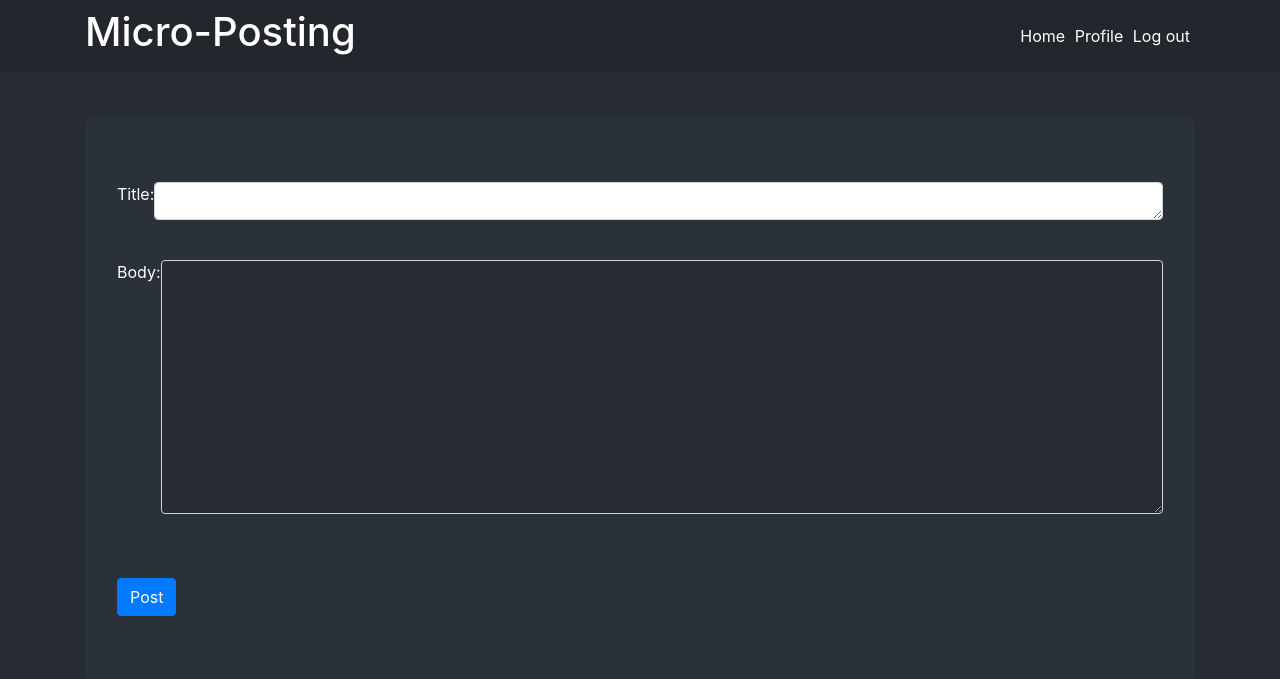
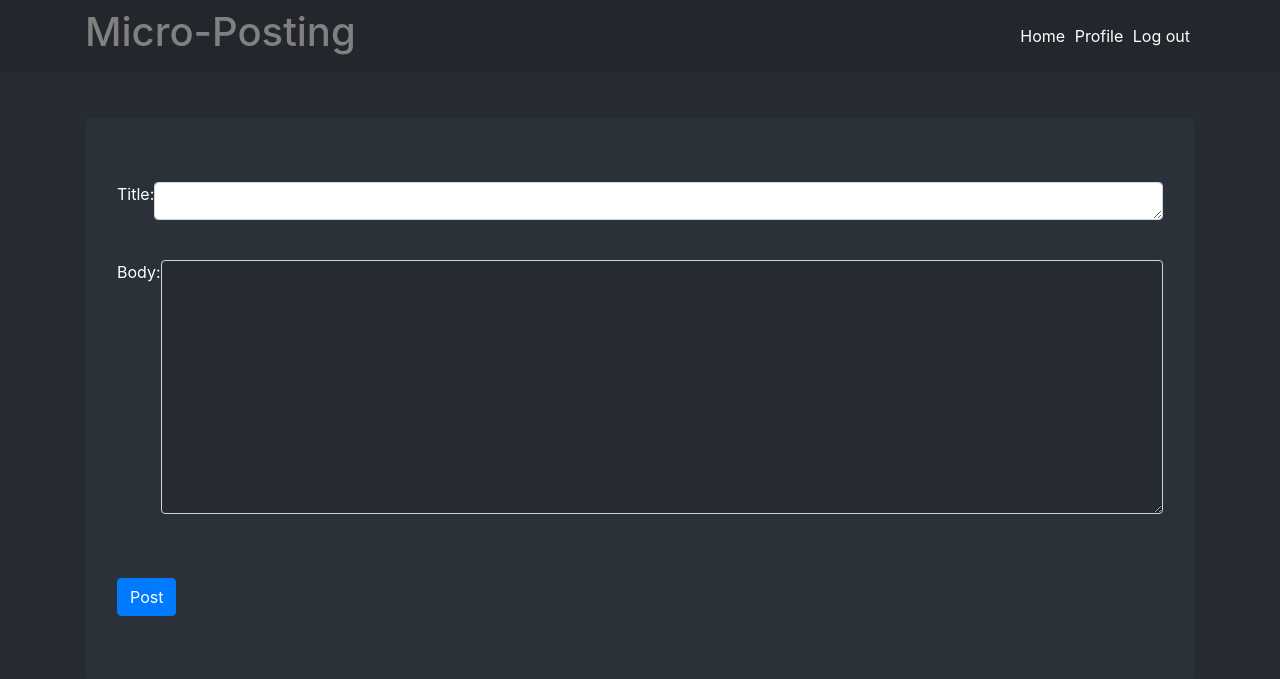
Before and after one commit to Rafagars/micro-posting, a Flask app: page /post/new in a window 1280 px wide, with the pointer over the restyled element. Shown: the top 679 px of the page. Run offline with Flask 2, Linux system fonts and the light colour scheme; the visitor is signed in with stand-in values (Sample User, id 1); data comes from the database, SQL or seed files in the repository; some libraries are stand-ins or nearby versions.

Commit message:
Minor changes in the style

```diff
--- a/app/static/css/style.css
+++ b/app/static/css/style.css
@@ -9,6 +9,10 @@
 
 #header a {
   color: white;
+}
+
+#header a:hover{
+  color: gray;
 }
 
 #body .jumbotron {
```
